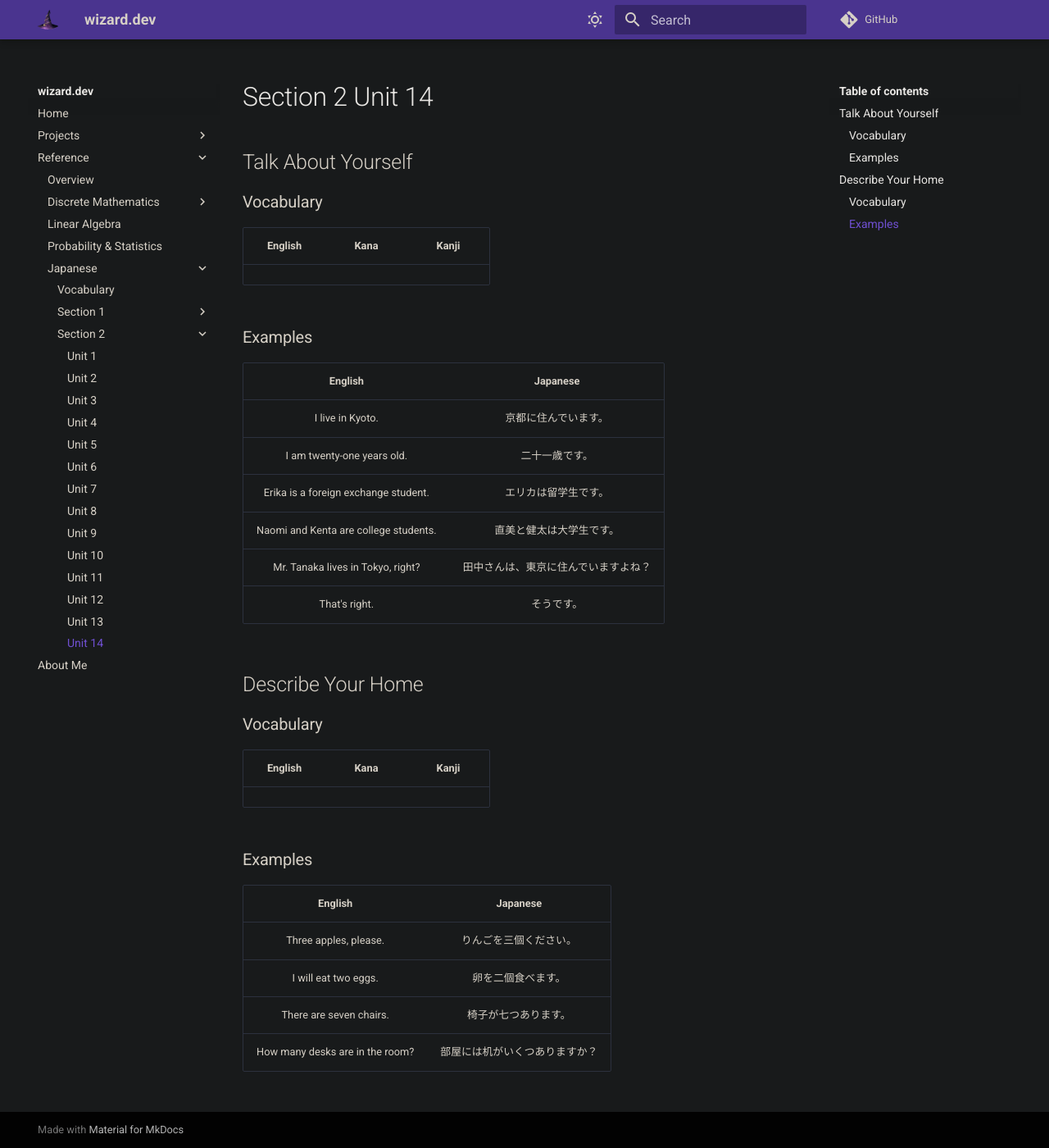
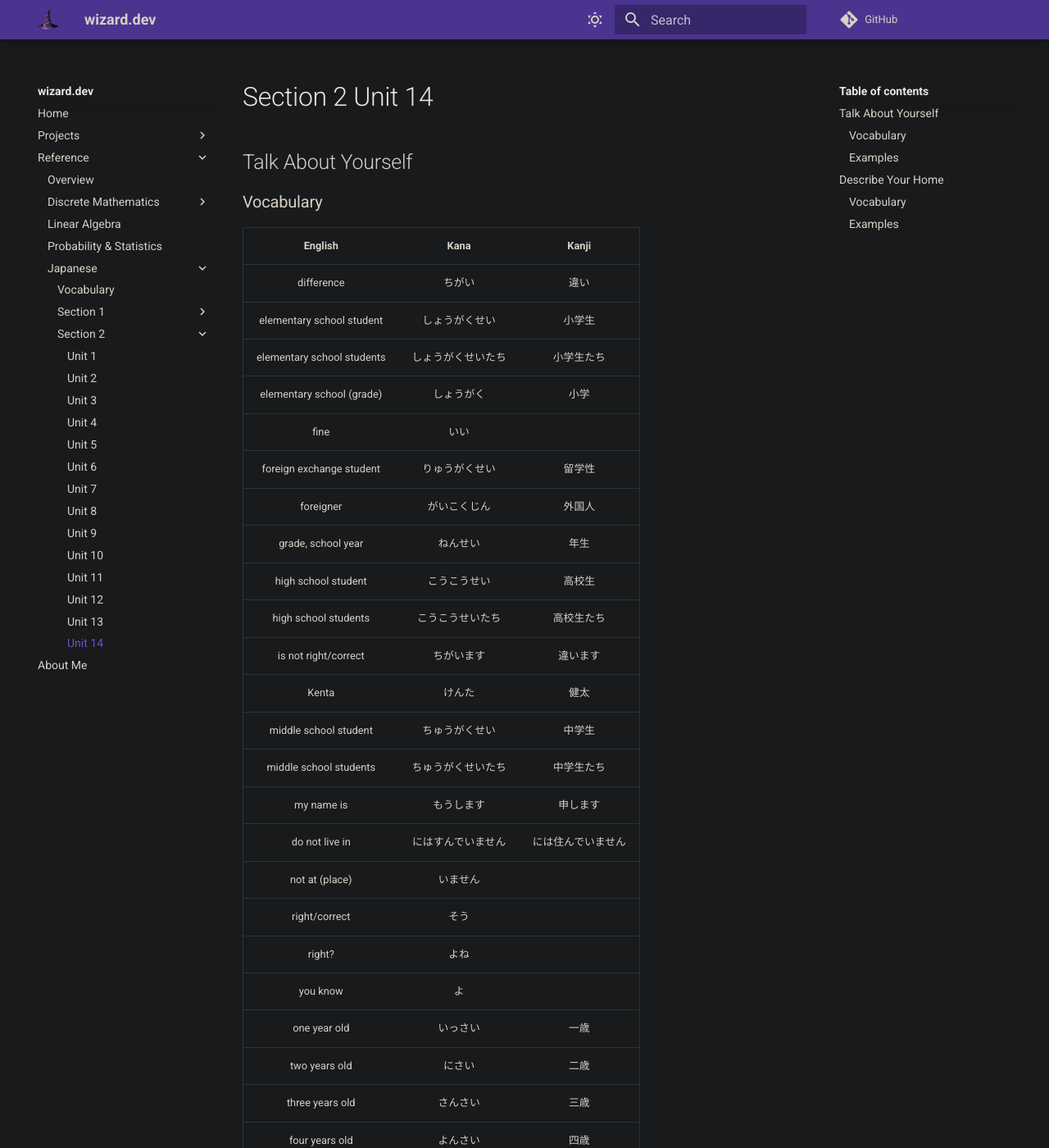
Before and after one commit to zkWildfire/wizard.dev, an MkDocs documentation site: the page built from docs/reference/japanese/section-2/unit-14.md, in a window 1280 px wide and 1400 px high. Shown: the whole window at 82% size. Built offline with MkDocs 1.6.1 and Material for MkDocs 9.7.7, drawn with Linux system fonts in a browser that asks for light colours; comment, search, counter and statistics services are not loaded; some of the changed text lies outside the part shown.

Commit message:
WIP - begin adding section 2 unit 14 vocabulary

```diff
--- a/docs/reference/japanese/section-2/unit-14.md
+++ b/docs/reference/japanese/section-2/unit-14.md
@@ -3,6 +3,36 @@
 ### Vocabulary
 | English | Kana | Kanji |
 |:-------:|:----:|:-----:|
+| difference | ちがい | 違い |
+| elementary school student | しょうがくせい | 小学生 |
+| elementary school students | しょうがくせいたち | 小学生たち |
+| elementary school (grade) | しょうがく | 小学 |
+| fine | いい | |
+| foreign exchange student | りゅうがくせい | 留学性 |
+| foreigner | がいこくじん | 外国人 |
+| grade, school year | ねんせい | 年生 |
+| high school student | こうこうせい | 高校生 |
+| high school students | こうこうせいたち | 高校生たち |
+| is not right/correct | ちがいます | 違います |
+| Kenta | けんた | 健太 |
+| middle school student | ちゅうがくせい | 中学生 |
+| middle school students | ちゅうがくせいたち | 中学生たち |
+| my name is | もうします | 申します |
+| do not live in | にはすんでいません | には住んでいません |
+| not at (place) | いません | |
+| right/correct | そう | |
+| right? | よね | |
+| you know | よ | |
+| one year old | いっさい | 一歳 |
+| two years old | にさい | 二歳 |
+| three years old | さんさい | 三歳 |
+| four years old | よんさい | 四歳 |
+| five years old | ごさい | 五歳 |
+| six years old | ろくさい | 六歳 |
+| seven years old | ななさい | 七歳 |
+| eight years old | はっさい | 八歳 |
+| nine years old | きゅうさい | 九歳 |
+| ten years old | じゅっさい | 十歳 |
 
 ### Examples
 | English | Japanese |
```
Also changed, not shown: docs/reference/japanese/section-1/unit-2.md (+1 -1 lines), docs/reference/japanese/section-1/unit-6.md (+3 -3 lines), docs/reference/japanese/section-2/unit-4.md (+1 -1 lines), 1 other file.
